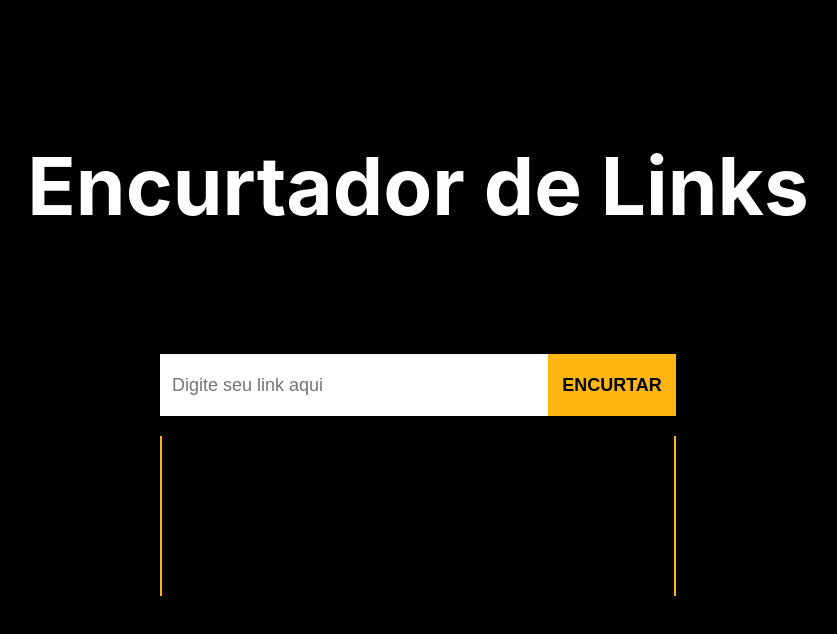
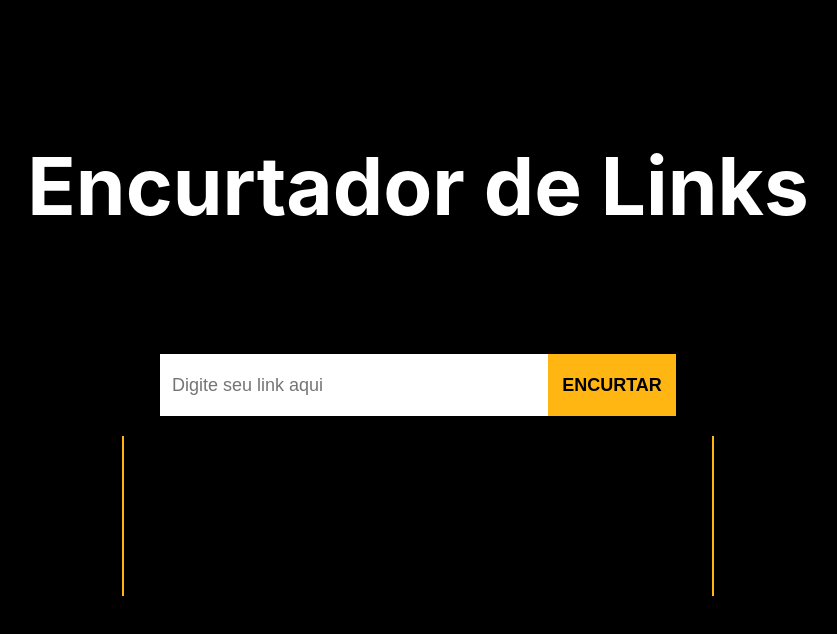
Before and after one commit to Pgsalbuquerque/encurta-front, a React (Create React App) app: page / in a window 1280 px wide. Shown: the top 634 px of the page, without its empty margins (222-1059 px from the left). Built offline with nearby package versions, Linux system fonts and the light colour scheme.

Commit message:
melhorando a interface

```diff
--- a/src/App.css
+++ b/src/App.css
@@ -11,7 +11,7 @@
 .historyContainer {
   display: flex;
   flex-direction: column;
-  width: 40%;
+  width: 46%;
   height: 20%;
   margin-top: 20px;
   border-left: 2px solid rgb(255,182,18);
```
